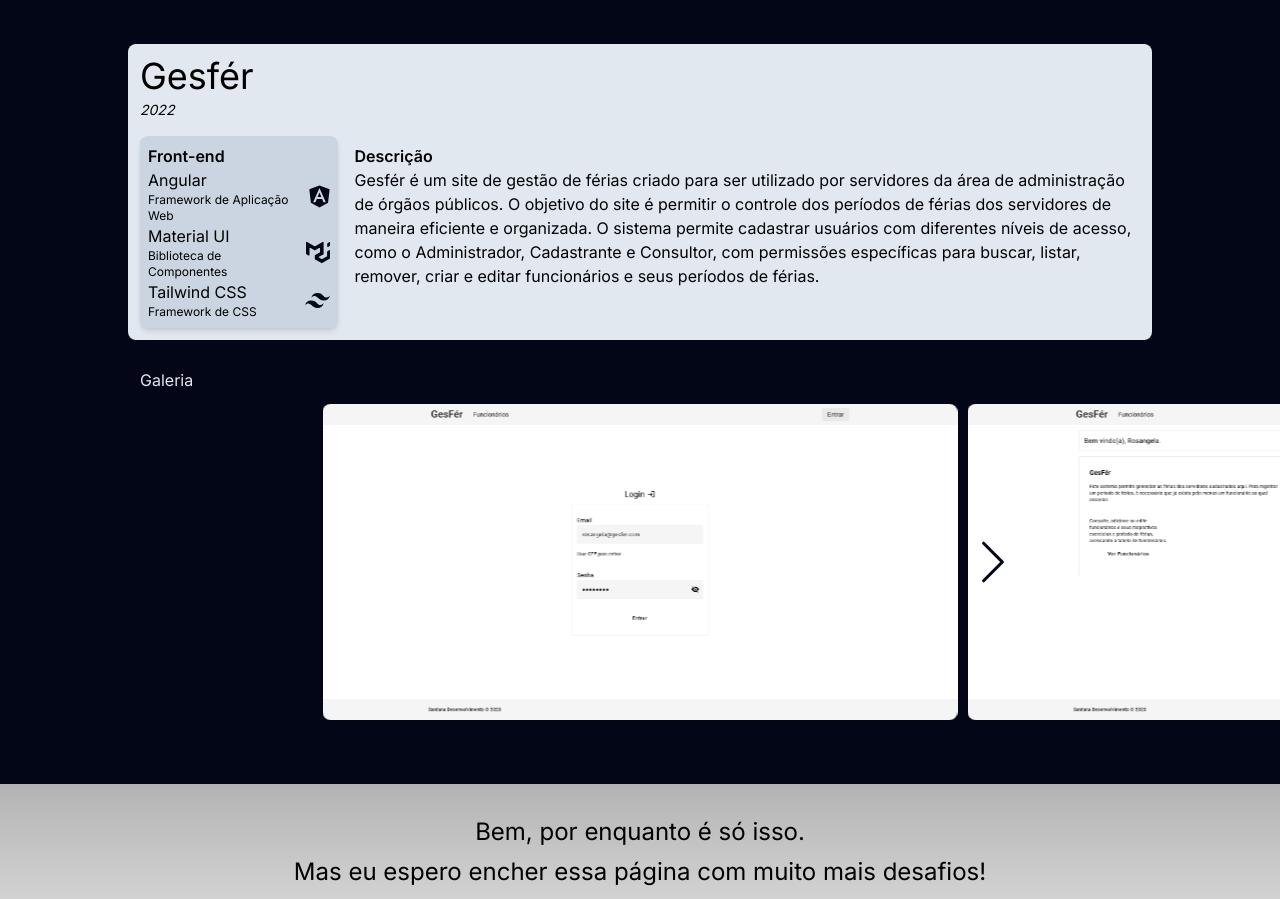
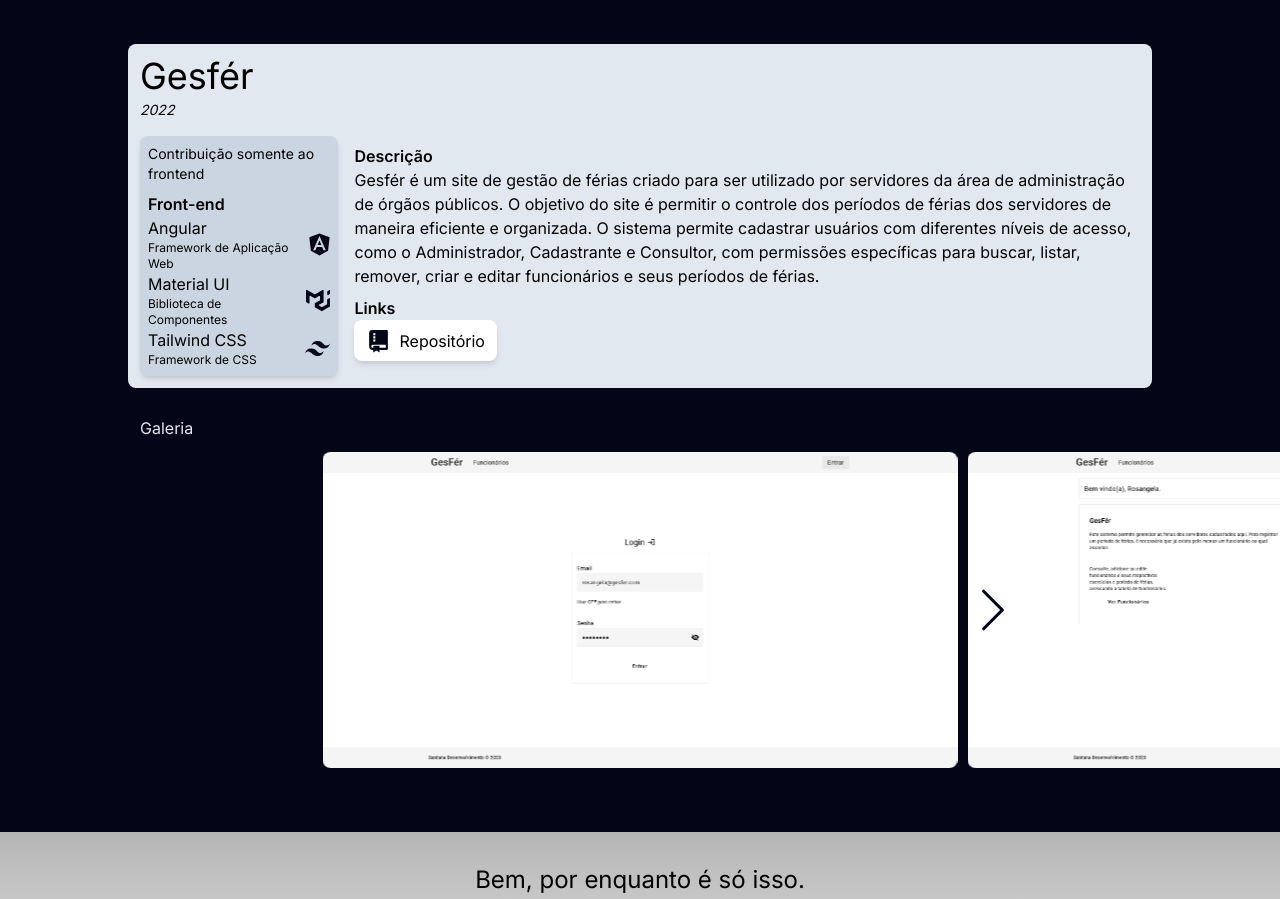
Before and after one commit to anderson-barra/portfolio, a Next.js app: page / in a window 1280 px wide. Shown: the part 820-1719 px from the top of the page. Built offline with nearby package versions, Linux system fonts and the light colour scheme.

Commit message:
Updated <WorkProfile/>; now it has related links and specify my contribution to project

```diff
--- a/app/features/portfolio/components/work-profile.tsx
+++ b/app/features/portfolio/components/work-profile.tsx
@@ -2,9 +2,9 @@
 
 import { LanguageContext, PaletteContext } from "@/app/Contexts";
 import { useContext } from "react";
-import { TechStack } from "../contents";
+import { TechStack, WorkProfile } from "../contents";
 
-export default function WorkProfile({name, releaseDate, description, techStack}: {name: string, releaseDate: string, description: string, techStack: TechStack}) {
+export default function WorkProfile({profile}: {profile: WorkProfile}) {
     const languageContext = useContext(LanguageContext);
     const paletteContext = useContext(PaletteContext);
 
@@ -13,26 +13,59 @@
 
             <div className="flex flex-col gap-1">
 
-                <a href={`#${ name }`}>
-                    <p className="flex text-4xl hover:underline">{ name }</p>
+                <a href={`#${ profile.name }`}>
+                    <p className="flex text-4xl hover:underline">{ languageContext === "pt-BR" ? profile.name.ptBR : profile.name.enUS }</p>
                 </a>
 
-                <span className="text-sm italic">{ releaseDate }</span>
+                <span className="text-sm italic">{ profile.releaseDate }</span>
 
             </div>
 
             <div className="flex flex-col lg:flex-row gap-2">
 
-                <div className={`shadow-md basis-1/5 p-2 rounded-lg ${paletteContext.bg.light} flex flex-col gap-2`}>
+                <div className={`shadow-md basis-1/5 p-2 rounded-lg ${paletteContext.bg.light} flex flex-col gap-2 items-center`}>
 
                     {
-                    (techStack.frontend.length > 0) &&
-                    <div className="flex flex-col">
+                        profile.techStack.frontend.length === 0 && profile.techStack.backend.length === 0 && (
+                            <span className="text-sm">
+                                { languageContext === "pt-BR" ? "Nenhuma contribuição ao projeto" : "No contribution to the project" }
+                            </span>
+                        )
+                    }
+
+                    {
+                        profile.techStack.frontend.length > 0 && profile.techStack.backend.length === 0 && (
+                            <span className="text-sm">
+                                { languageContext === "pt-BR" ? "Contribuição somente ao frontend" : "Frontend only contribution" }
+                            </span>
+                        )
+                    }
+
+                    {
+                        profile.techStack.frontend.length === 0 && profile.techStack.backend.length > 0 && (
+                            <span className="text-sm">
+                                { languageContext === "pt-BR" ? "Contribuição somente ao backend" : "Backend only contribution" }
+                            </span>
+                        )
+                    }
+
+                    {
+                        profile.techStack.frontend.length > 0 && profile.techStack.backend.length > 0 && (
+                            <span className="text-sm">
+                                { languageContext === "pt-BR" ? "Contribuição ao frontend e backend" : "Contribution to frontend and backend" }
+                            </span>
+                        )
+                    }
+
+
+                    {
+                        (profile.techStack.frontend.length > 0) &&
+                        <div className="flex flex-col w-full">
 
                             <p className="font-semibold">Front-end</p>
 
                             {
-                            techStack.frontend.map(tech =>
+                                profile.techStack.frontend.map(tech =>
                                     <div key={ tech.name } className="flex flex-row items-center gap-1">
                                         <div className="grow flex flex-col">
                                             <p>{ tech.name }</p>
@@ -47,13 +80,13 @@
                     }
 
                     {
-                    (techStack.backend.length > 0) &&
-                    <div className="flex flex-col">
+                        (profile.techStack.backend.length > 0) &&
+                        <div className="flex flex-col w-full">
 
                             <p className="font-semibold">Back-end</p>
 
                             {
-                            techStack.backend.map(tech =>
+                                profile.techStack.backend.map(tech =>
                                     <div key={ tech.name } className="flex flex-row items-center gap-1">
                                         <div className="grow flex flex-col">
                                             <p>{ tech.name }</p>
@@ -69,11 +102,38 @@
 
                 </div>
 
-              <div className="basis-4/5 p-2 flex flex-col">
+                <div className="basis-4/5 p-2 flex flex-col gap-2">
+
+                    <div className="flex flex-col">
 
                         <p className="font-semibold">{ languageContext === "pt-BR" ? "Descrição" : "Description" }</p>
 
-                <p className="basis-4/5">{ description }</p>
+                        <p className="basis-4/5">{ languageContext === "pt-BR" ? profile.description.ptBR : profile.description.enUS }</p>
+
+                    </div>
+
+                    <div className="flex flex-col">
+
+                        <p className="font-semibold">Links</p>
+
+                        <div className="flex flex-col sm:flex-row">
+
+                            {
+                                profile.links.map((link) => (
+                                    <a key={ link.text.ptBR } className={`shadow-md py-2 px-3 rounded-lg bg-white hover:bg-white/25`} href={ link.href } target="_blank">
+                                        <div className="flex flex-row items-center justify-center gap-2">
+                                            <link.icon size={25} color={paletteContext.icon.dark}/>
+                                            <span>
+                                                { languageContext === "pt-BR" ? link.text.ptBR : link.text.enUS }
+                                            </span>
+                                        </div>
+                                    </a>
+                                ))
+                            }
+
+                        </div>
+
+                    </div>
 
                 </div>
 
--- a/app/features/portfolio/contents.tsx
+++ b/app/features/portfolio/contents.tsx
@@ -1,9 +1,13 @@
+import { ElementPalette, limePalette, slatePalette } from "./palettes";
+import { StaticImageData } from "next/image";
+
+// Icons
 import { AiFillGithub, AiFillLinkedin, AiOutlineSafety } from "react-icons/ai";
 import { FaAngular } from "react-icons/fa";
 import { IconType } from "react-icons/lib";
 import { SiMui, SiTailwindcss } from "react-icons/si";
-import { ElementPalette, limePalette, slatePalette } from "./palettes";
-import { StaticImageData } from "next/image";
+import { RiGitRepositoryFill } from "react-icons/ri";
+
 
 // images
 import profilePhoto from '../../../public/images/profile_photo.jpg';
@@ -32,9 +36,16 @@
     backend: Technology[];
 }
 
+export interface ProfileLink {
+    icon: IconType;
+    text: LanguageString;
+    href: string;
+}
+
 export interface WorkProfile {
     name: LanguageString;
     releaseDate: string;
+    links: ProfileLink[];
     description: LanguageString;
     techStack: TechStack;
 }
@@ -134,6 +145,16 @@
                 ptBR: "Gesfér é um site de gestão de férias criado para ser utilizado por servidores da área de administração de órgãos públicos. O objetivo do site é permitir o controle dos períodos de férias dos servidores de maneira eficiente e organizada. O sistema permite cadastrar usuários com diferentes níveis de acesso, como o Administrador, Cadastrante e Consultor, com permissões específicas para buscar, listar, remover, criar e editar funcionários e seus períodos de férias.",
                 enUS: "Gesfér is a vacation management website created to be used by employees in the administration area of public bodies. The purpose of the site is to allow the control of the vacation periods of the employees in an efficient and organized way. The system allows registering users with different access levels, such as Administrator, Registrant and Consultant, with specific permissions to search, list, remove, create and edit employees and their vacation periods.",
             },
+            links: [
+                {
+                    icon: RiGitRepositoryFill,
+                    text: {
+                        ptBR: "Repositório",
+                        enUS: "Repository"
+                    },
+                    href: "https://github.com/AllbertSantana/gesfer"
+                }
+            ],
             techStack: {
                 frontend: [
                   {
--- a/app/page.tsx
+++ b/app/page.tsx
@@ -50,12 +50,7 @@
 
               <Work id={ work.profile.name.ptBR }>
 
-                <WorkProfile
-                  name={language === "pt-BR" ? work.profile.name.ptBR : work.profile.name.enUS}
-                  releaseDate={work.profile.releaseDate}
-                  description={language === "pt-BR" ? work.profile.description.ptBR : work.profile.description.enUS}
-                  techStack={work.profile.techStack}
-                ></WorkProfile>
+                <WorkProfile profile={work.profile}></WorkProfile>
 
                 {/* {
                   work.highlights.map(highlight =>
```
Lines whose indentation alone changed are shown as unchanged.
